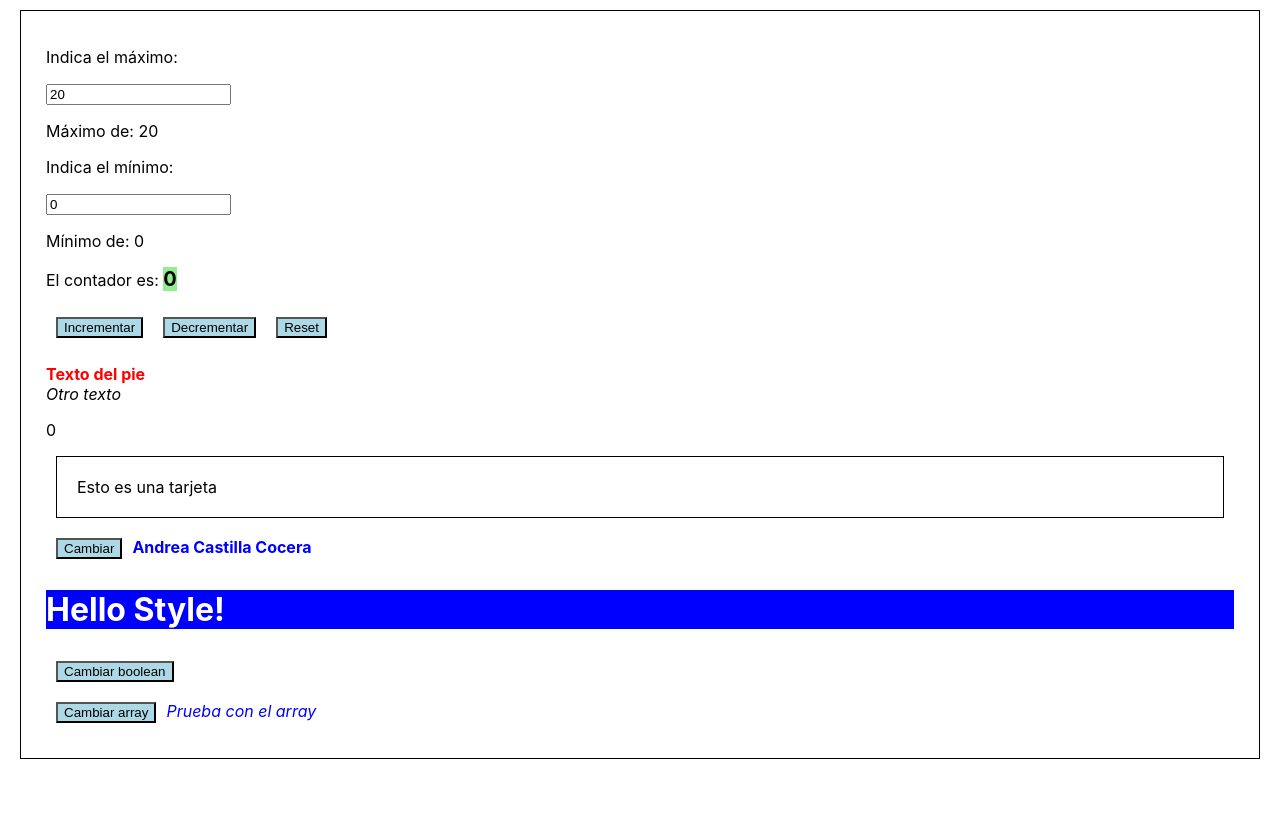
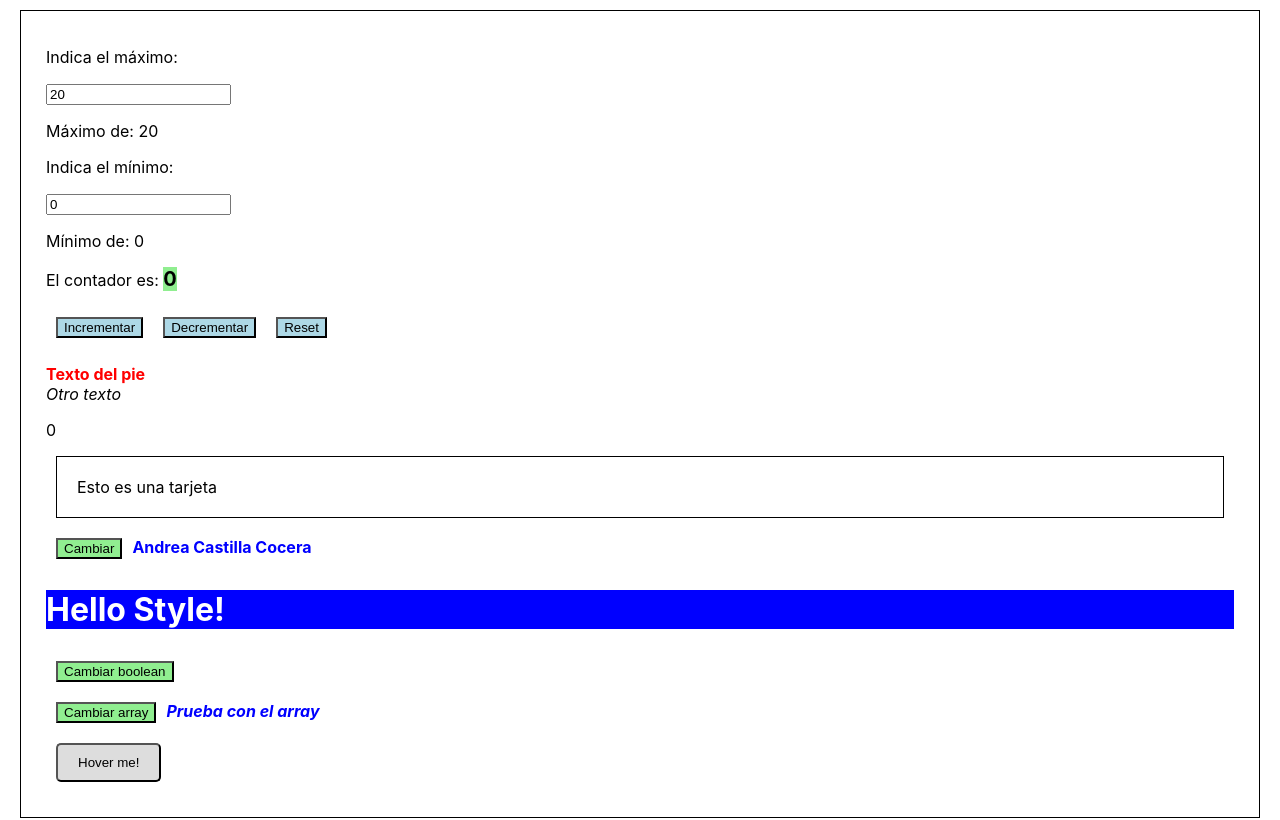
Before and after one commit to acascoc098/estado, a React (Create React App) app: page / in a window 1280 px wide. Shown: the top 820 px of the page. Built offline with nearby package versions, Linux system fonts and the light colour scheme.

Commit message:
Botón que cambiar al pasar el ratón por encima.

```diff
--- a/src/Components/BotonR.js
+++ b/src/Components/BotonR.js
@@ -1,25 +1,29 @@
 import { useState } from "react"
+import BotonR2 from "./BotonR2";
 
 const BotonR = () => {
     const [color, setColor] = useState("blue");
     //Con boleano
     const [color2, setColor2] = useState(true);
 
-    const colores = ["black","white","green","yellow","blue"];
+    const colores = ["black","white","green","yellow","blue","orange","purple"];
 
     //Con array
     const [color3, setColor3] = useState("blue");
 
     return <>
-        <button onClick={() => setColor("green")}>Cambiar</button>
+        <button style={{backgroundColor: "lightgreen"}} onClick={() => setColor("green")}>Cambiar</button>
         <b style={{color: color}}>Andrea Castilla Cocera</b>
 
         <h1 style={{backgroundColor: color2 ? "blue" : "red", color: "white"}}>Hello Style!</h1>
-        <button onClick={() => {setColor2(!color2)}}>Cambiar boolean</button>
+        <button style={{backgroundColor: "lightgreen"}} onClick={() => {setColor2(!color2)}}>Cambiar boolean</button>
 
         <br></br>
-        <button onClick={() => {setColor3(colores[Math.floor(Math.random() * 5)])}}> Cambiar array</button>
-        <i style={{color: color3, backgroundColor: "ligthgrey"}}>Prueba con el array</i>
+        <button style={{backgroundColor: "lightgreen"}}  onClick={() => {setColor3(colores[Math.floor(Math.random() * colores.length)])}}> Cambiar array</button>
+        <i style={{color: color3, backgroundColor: "ligthgrey"}}><b>Prueba con el array</b></i>
+
+        <br></br>
+        <BotonR2/>
     </>
 }
 
--- /dev/null
+++ b/src/Components/BotonR2.js
@@ -0,0 +1,25 @@
+function BotonR2() {
+    const baseStyle = {
+    padding: '10px 20px',
+    borderRadius: '5px',
+    backgroundColor: '#ddd', // Color base
+    };
+    function applyHoverStyle(e) {
+        e.target.style.backgroundColor = 'lightblue';
+        e.target.style.color = '#333';
+    }
+    function removeHoverStyle(e) {
+        e.target.style.backgroundColor = '#ddd';
+        e.target.style.color = 'black';
+    }
+
+    return (
+        <button
+        style={baseStyle}
+        onMouseEnter={applyHoverStyle}
+        onMouseLeave={removeHoverStyle}>
+        Hover me!
+        </button>
+     );
+    }
+export default BotonR2;
```
